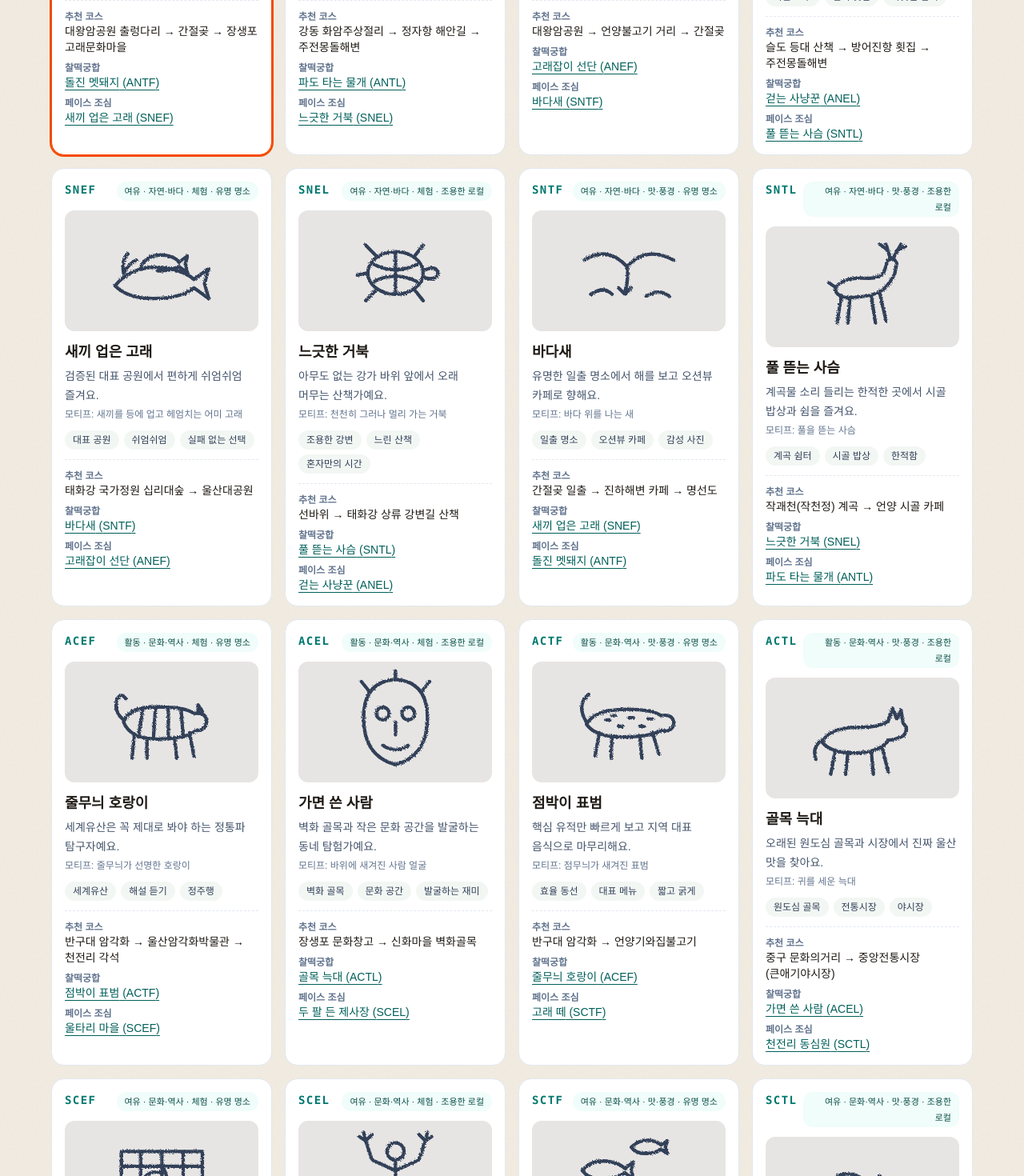
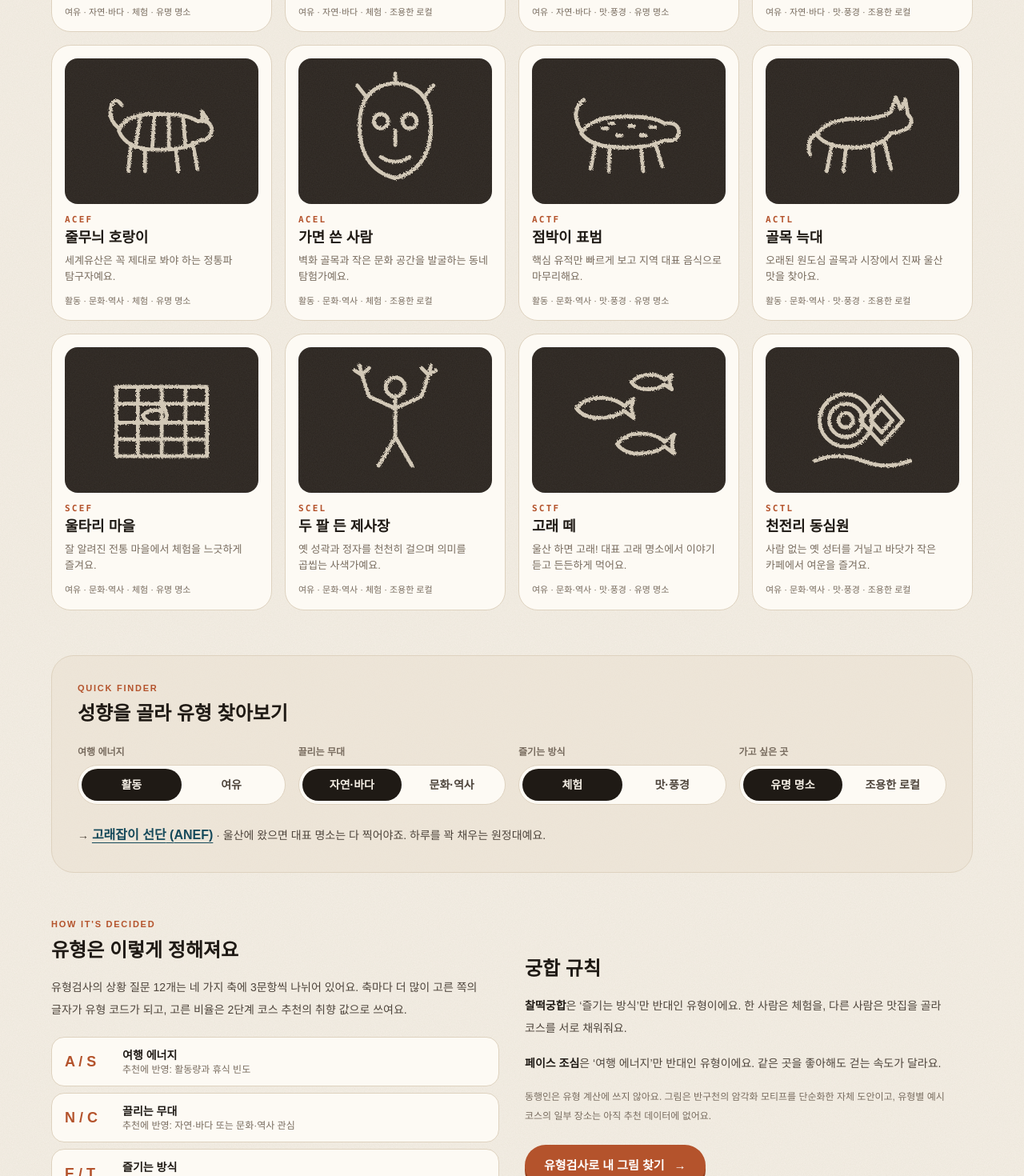
Before and after one commit to wang5824/ulsan-trip, a Next.js app: page /types in a window 1280 px wide. Shown: the part 1080-2550 px from the top of the page at 80% size. Built offline with nearby package versions, Linux system fonts and the light colour scheme; a web font is replaced by a local one.

Commit message:
design: 도감 카드·암각화 그림 컴포넌트 개선

```diff
--- a/src/components/petroglyph/PetroglyphDex.tsx
+++ b/src/components/petroglyph/PetroglyphDex.tsx
@@ -4,31 +4,57 @@ import { useState } from "react";
 import Link from "next/link";
 import PetroglyphGlyph from "./PetroglyphGlyph";
 import { PETROGLYPH_AXES, PETROGLYPH_TYPES } from "@/src/data/petroglyph-types";
-import { describeAxes, findPetroglyphType, getRelations } from "@/src/lib/petroglyph-type";
-
-const focusRing = "focus-visible:outline-2 focus-visible:outline-offset-2 focus-visible:outline-teal-700";
+import { describeAxes, findPetroglyphType } from "@/src/lib/petroglyph-type";
+import { useTravel } from "../TravelProvider";
+import { buttonPrimary, eyebrow, focusRing } from "../ui";
 
 export default function PetroglyphDex() {
+  const { typeResult } = useTravel();
   const [picked, setPicked] = useState(["A", "N", "E", "F"]);
   const code = picked.join("");
   const current = findPetroglyphType(code);
+  const mine = typeResult?.code;
 
   return (
-    <div className="grid gap-10">
-      <section aria-labelledby="finder-heading" className="rounded-3xl border border-teal-100 bg-teal-50/60 p-5 sm:p-7">
-        <h2 id="finder-heading" className="text-lg font-bold">내 유형 바로 찾기</h2>
-        <div className="mt-4 grid gap-3 sm:grid-cols-2 lg:grid-cols-4">
+    <div className="grid gap-14">
+      <section aria-labelledby="dex-heading">
+        <h2 id="dex-heading" className="sr-only">암각화 여행자 16유형</h2>
+        <ul className="grid grid-cols-2 gap-3 sm:gap-4 lg:grid-cols-4">
+          {PETROGLYPH_TYPES.map((type) => {
+            const isMine = type.code === mine;
+            return (
+              <li key={type.code} id={type.code} className="scroll-mt-24">
+                <Link href={`/type/${type.code}`} className={`group flex h-full flex-col rounded-3xl border bg-card p-3 transition-transform hover:-translate-y-1 sm:p-4 ${isMine ? "border-ochre ring-2 ring-ochre" : "border-line"} ${focusRing}`}>
+                  <div className="grain-dark relative flex aspect-[4/3] items-center justify-center rounded-2xl bg-rock text-bone/85 transition-colors group-hover:text-ochre-tint">
+                    <PetroglyphGlyph glyph={type.glyph} label={type.motif} filterId={`pecked-${type.code}`} className="h-[82%] w-[72%]" />
+                    {isMine && <span className="absolute left-2 top-2 rounded-full bg-ochre px-2 py-0.5 text-[10px] font-bold text-white">나의 유형</span>}
+                  </div>
+                  <p className="mt-3 font-mono text-[11px] font-bold tracking-[0.2em] text-ochre">{type.code}</p>
+                  <h3 className="mt-0.5 font-display text-base font-bold leading-snug sm:text-lg">{type.name}</h3>
+                  <p className="mt-1.5 line-clamp-2 text-xs leading-5 text-ink-3 sm:text-[13px]">{type.tagline}</p>
+                  <p className="mt-auto pt-3 text-[11px] text-ink-3">{describeAxes(type.code).join(" · ")}</p>
+                </Link>
+              </li>
+            );
+          })}
+        </ul>
+      </section>
+
+      <section aria-labelledby="finder-heading" className="rounded-[1.75rem] border border-line bg-sand/60 p-5 sm:p-8">
+        <p className={`${eyebrow} text-ochre`}>Quick finder</p>
+        <h2 id="finder-heading" className="mt-2 font-display text-2xl font-bold">성향을 골라 유형 찾아보기</h2>
+        <div className="mt-6 grid gap-4 sm:grid-cols-2 lg:grid-cols-4">
           {PETROGLYPH_AXES.map((axis, index) => (
             <div key={axis.label} role="group" aria-label={axis.label} className="min-w-0">
-              <p className="mb-1.5 text-xs font-semibold text-slate-500">{axis.label}</p>
-              <div className="flex overflow-hidden rounded-full border border-slate-200 bg-white">
+              <p className="mb-2 text-xs font-semibold text-ink-3">{axis.label}</p>
+              <div className="flex rounded-full border border-line bg-card p-1">
                 {[axis.first, axis.second].map((option) => (
                   <button
                     key={option.code}
                     type="button"
                     aria-pressed={picked[index] === option.code}
                     onClick={() => setPicked((prev) => prev.map((value, i) => (i === index ? option.code : value)))}
-                    className={`min-h-11 min-w-0 flex-1 px-3 text-sm font-semibold transition-colors ${focusRing} ${picked[index] === option.code ? "bg-teal-700 text-white" : "text-slate-700 hover:bg-teal-50"}`}
+                    className={`min-h-10 min-w-0 flex-1 rounded-full px-3 text-sm font-semibold transition-colors ${focusRing} ${picked[index] === option.code ? "bg-ink text-paper" : "text-ink-2 hover:bg-sand"}`}
                   >
                     {option.label}
                   </button>
@@ -38,67 +64,37 @@ export default function PetroglyphDex() {
           ))}
         </div>
         {current && (
-          <p aria-live="polite" className="mt-4 text-sm leading-7 text-slate-600">
-            당신은 <a href={`#${code}`} className="font-bold text-teal-800 underline underline-offset-4">{current.name} ({code})</a> · {current.tagline}
+          <p aria-live="polite" className="mt-6 text-sm leading-7 text-ink-2">
+            → <Link href={`/type/${code}`} className={`font-display text-base font-bold text-sea underline underline-offset-4 ${focusRing}`}>{current.name} ({code})</Link> · {current.tagline}
           </p>
         )}
       </section>
 
-      <section aria-labelledby="dex-heading">
-        <h2 id="dex-heading" className="text-xl font-bold">암각화 여행자 16유형</h2>
-        <div className="mt-5 grid gap-4 sm:grid-cols-2 lg:grid-cols-4">
-          {PETROGLYPH_TYPES.map((type) => {
-            const { best, pace } = getRelations(type.code);
-            const active = type.code === code;
-            return (
-              <article key={type.code} id={type.code} className={`grid scroll-mt-6 content-start gap-3 rounded-2xl border bg-white p-4 transition-shadow ${active ? "border-orange-600 ring-2 ring-orange-600" : "border-slate-200"}`}>
-                <div className="flex items-start justify-between gap-2">
-                  <span className="shrink-0 whitespace-nowrap font-mono text-sm font-bold tracking-widest text-teal-700">{type.code}</span>
-                  <span className="min-w-0 rounded-xl bg-teal-50 px-2.5 py-0.5 text-right text-[11px] leading-5 text-teal-900">{describeAxes(type.code).join(" · ")}</span>
-                </div>
-                <div className="flex aspect-[16/10] items-center justify-center rounded-xl bg-stone-200 text-slate-700">
-                  <PetroglyphGlyph glyph={type.glyph} label={type.motif} filterId={`pecked-${type.code}`} className="h-[88%] w-[78%]" />
-                </div>
-                <div>
-                  <h3 className="text-lg font-bold">{type.name}</h3>
-                  <p className="mt-1 text-sm leading-6 text-slate-600">{type.tagline}</p>
-                  <p className="mt-1 text-xs text-slate-500">모티프: {type.motif}</p>
-                </div>
-                <div className="flex flex-wrap gap-1.5">
-                  {type.keywords.map((keyword) => <span key={keyword} className="rounded-full bg-[#f3f7f4] px-2.5 py-1 text-xs text-slate-700">{keyword}</span>)}
-                </div>
-                <dl className="grid gap-2 border-t border-dashed border-slate-200 pt-3 text-sm">
-                  <div><dt className="text-xs font-semibold text-slate-500">추천 코스</dt><dd>{type.course}</dd></div>
-                  <div><dt className="text-xs font-semibold text-slate-500">찰떡궁합</dt><dd><a href={`#${best}`} className="text-teal-800 underline underline-offset-4">{findPetroglyphType(best)?.name} ({best})</a></dd></div>
-                  <div><dt className="text-xs font-semibold text-slate-500">페이스 조심</dt><dd><a href={`#${pace}`} className="text-teal-800 underline underline-offset-4">{findPetroglyphType(pace)?.name} ({pace})</a></dd></div>
-                </dl>
-              </article>
-            );
-          })}
+      <section aria-labelledby="rule-heading" className="grid gap-8 lg:grid-cols-2">
+        <div className="min-w-0">
+          <p className={`${eyebrow} text-ochre`}>How it&apos;s decided</p>
+          <h2 id="rule-heading" className="mt-2 font-display text-2xl font-bold">유형은 이렇게 정해져요</h2>
+          <p className="mt-4 text-sm leading-7 text-ink-2">유형검사의 상황 질문 12개는 네 가지 축에 3문항씩 나뉘어 있어요. 축마다 더 많이 고른 쪽의 글자가 유형 코드가 되고, 고른 비율은 2단계 코스 추천의 취향 값으로 쓰여요.</p>
+          <ul className="mt-5 grid gap-2 text-sm">
+            {[
+              ["A / S", "여행 에너지", "활동량과 휴식 빈도"],
+              ["N / C", "끌리는 무대", "자연·바다 또는 문화·역사 관심"],
+              ["E / T", "즐기는 방식", "체험 또는 맛집 관심"],
+              ["F / L", "가고 싶은 곳", "유명 명소 또는 숨은 장소 선호"],
+            ].map(([letters, axis, use]) => (
+              <li key={letters} className="flex items-center gap-4 rounded-2xl border border-line bg-card px-4 py-3">
+                <span className="w-14 shrink-0 font-display text-lg font-bold text-ochre">{letters}</span>
+                <span className="min-w-0"><span className="font-semibold">{axis}</span><span className="block text-xs text-ink-3">추천에 반영: {use}</span></span>
+              </li>
+            ))}
+          </ul>
         </div>
-      </section>
-
-      <section aria-labelledby="rule-heading" className="grid gap-6 lg:grid-cols-2">
-        <div className="min-w-0">
-          <h2 id="rule-heading" className="text-xl font-bold">설문 응답으로 유형 정하기</h2>
-          <div className="mt-4 overflow-x-auto">
-            <table className="w-full border-collapse text-left text-sm">
-              <thead><tr className="text-xs text-slate-500"><th className="border-b border-slate-200 py-2 pr-3 font-medium">축</th><th className="border-b border-slate-200 py-2 pr-3 font-medium">설문 문항</th><th className="border-b border-slate-200 py-2 font-medium">기준</th></tr></thead>
-              <tbody className="align-top">
-                <tr><td className="border-b border-slate-100 py-2 pr-3 font-mono text-teal-700">A / S</td><td className="border-b border-slate-100 py-2 pr-3">활동량, 휴식 빈도</td><td className="border-b border-slate-100 py-2">활동량 4~5 → A, 1~2 → S, 3이면 휴식 ‘자주’ → S</td></tr>
-                <tr><td className="border-b border-slate-100 py-2 pr-3 font-mono text-teal-700">N / C</td><td className="border-b border-slate-100 py-2 pr-3">자연, 역사·문화 관심도</td><td className="border-b border-slate-100 py-2">문화에만 관심(4점 이상) → C, 그 외 N</td></tr>
-                <tr><td className="border-b border-slate-100 py-2 pr-3 font-mono text-teal-700">E / T</td><td className="border-b border-slate-100 py-2 pr-3">체험, 맛집 관심도</td><td className="border-b border-slate-100 py-2">맛집에만 관심(4점 이상) → T, 그 외 E</td></tr>
-                <tr><td className="py-2 pr-3 font-mono text-teal-700">F / L</td><td className="py-2 pr-3">어떤 장소를 더 좋아하시나요?</td><td className="py-2">숨은 장소 → L, 대표 관광지·둘 다 → F</td></tr>
-              </tbody>
-            </table>
-          </div>
-        </div>
-        <div className="grid content-start gap-3 text-sm leading-7 text-slate-600">
-          <h2 className="text-xl font-bold text-slate-900">궁합 규칙</h2>
-          <p><strong className="text-slate-900">찰떡궁합</strong>은 ‘즐기는 방식’만 반대인 유형이에요. 한 사람은 체험을, 다른 사람은 맛집을 골라 코스를 서로 채워줘요.</p>
-          <p><strong className="text-slate-900">페이스 조심</strong>은 ‘여행 에너지’만 반대인 유형이에요. 같은 곳을 좋아해도 걷는 속도가 달라요.</p>
-          <p>동행인은 유형 계산에 쓰지 않아요. 그림은 반구천의 암각화 모티프를 단순화한 자체 도안이고, 로컬 추천 코스의 일부 장소는 아직 추천 데이터에 없어요.</p>
-          <Link href="/survey" className={`mt-2 inline-flex min-h-12 w-fit items-center rounded-2xl bg-teal-700 px-5 font-semibold text-white hover:bg-teal-800 ${focusRing}`}>설문으로 내 유형 알아보기 <span aria-hidden="true" className="ml-2">→</span></Link>
+        <div className="grid content-start gap-4 text-sm leading-7 text-ink-2 lg:pt-12">
+          <h2 className="font-display text-2xl font-bold text-ink">궁합 규칙</h2>
+          <p><strong className="text-ink">찰떡궁합</strong>은 ‘즐기는 방식’만 반대인 유형이에요. 한 사람은 체험을, 다른 사람은 맛집을 골라 코스를 서로 채워줘요.</p>
+          <p><strong className="text-ink">페이스 조심</strong>은 ‘여행 에너지’만 반대인 유형이에요. 같은 곳을 좋아해도 걷는 속도가 달라요.</p>
+          <p className="text-xs leading-6 text-ink-3">동행인은 유형 계산에 쓰지 않아요. 그림은 반구천의 암각화 모티프를 단순화한 자체 도안이고, 유형별 예시 코스의 일부 장소는 아직 추천 데이터에 없어요.</p>
+          <Link href="/test" className={`${buttonPrimary} mt-2 w-fit`}>유형검사로 내 그림 찾기 <span aria-hidden="true">→</span></Link>
         </div>
       </section>
     </div>
--- a/src/components/petroglyph/PetroglyphGlyph.tsx
+++ b/src/components/petroglyph/PetroglyphGlyph.tsx
@@ -1,9 +1,13 @@
 import { GLYPH_PATHS, type GlyphKey } from "@/src/data/petroglyph-types";
 
-/** 바위를 쪼아 새긴 듯한 질감의 암각화 그림입니다. filterId는 페이지 안에서 고유해야 합니다. */
-export default function PetroglyphGlyph({ glyph, label, filterId, className = "" }: { glyph: GlyphKey; label: string; filterId: string; className?: string }) {
+/**
+ * 바위를 쪼아 새긴 듯한 질감의 암각화 그림입니다. filterId는 페이지 안에서 고유해야 합니다.
+ * label을 비우면 장식용 그림으로 보고 보조기술에서 숨깁니다.
+ */
+export default function PetroglyphGlyph({ glyph, label, filterId, className = "", strokeWidth = 3.2 }: { glyph: GlyphKey; label: string; filterId: string; className?: string; strokeWidth?: number }) {
+  const a11y = label ? { role: "img", "aria-label": label } : { "aria-hidden": true as const };
   return (
-    <svg viewBox="0 0 100 100" role="img" aria-label={label} className={className} fill="none" stroke="currentColor" strokeWidth={3.2} strokeLinecap="round" strokeLinejoin="round">
+    <svg viewBox="0 0 100 100" {...a11y} className={className} fill="none" stroke="currentColor" strokeWidth={strokeWidth} strokeLinecap="round" strokeLinejoin="round">
       <defs>
         <filter id={filterId}>
           <feTurbulence type="fractalNoise" baseFrequency="0.9" numOctaves={2} seed={7} />
```
